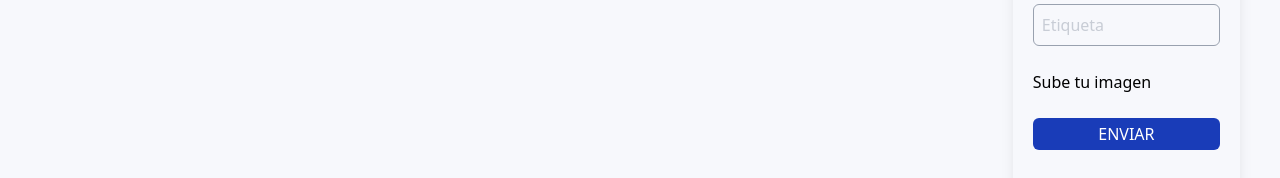
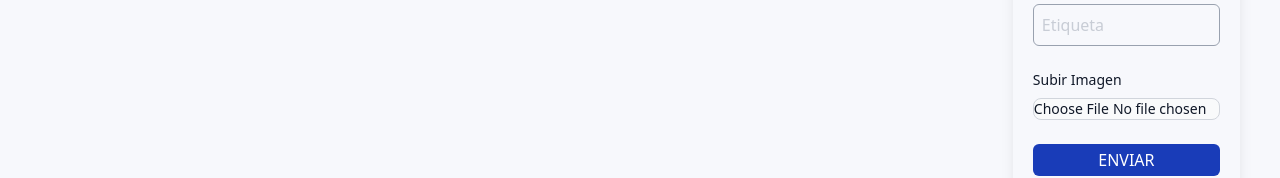
Before and after one commit to Dtomdx/Memorias, a React (Vite) app in the folder client/: page /posts in a window 1280 px wide. Shown: the part 356-534 px from the top of the page. Built offline with nearby package versions, Linux system fonts and the light colour scheme; no server answers.

Commit message:
C: Update upload file

```diff
--- a/client/src/Form/Form.jsx
+++ b/client/src/Form/Form.jsx
@@ -1,5 +1,5 @@
 import React, { useState, useCallback, useEffect } from "react";
-import { useNavigate} from "react-router-dom";
+import { useNavigate } from "react-router-dom";
 
 /* lib para subir imgs */
 import { useDropzone } from "react-dropzone";
@@ -9,76 +9,61 @@ import { useDispatch, useSelector } from "react-redux";
 /* actions redux */
 import { createPost, updatePost } from "../actions/posts";
 
-const Form = ({currentId, setCurrentId}) => {
+const Form = ({ currentId, setCurrentId }) => {
   const [postData, setPostData] = useState({
-
     title: "",
     message: "",
     tags: "",
     selectedFile: "",
   });
 
-  const post = useSelector((state) => currentId ? state.posts.posts.find((p) => p._id === currentId): null)
+  const post = useSelector((state) =>
+    currentId ? state.posts.posts.find((p) => p._id === currentId) : null
+  );
   const user = JSON.parse(localStorage.getItem("profile"));
   const dispatch = useDispatch();
-  const history = useNavigate()
+  const history = useNavigate();
 
   useEffect(() => {
-    if (post){
+    if (post) {
       setPostData(post);
     }
-  },[post])
-
+  }, [post]);
 
   const handleSubmit = (e) => {
     e.preventDefault();
-    if(currentId){
+    if (currentId) {
       //Editando -> actualizar
-      dispatch(updatePost(currentId, {...postData, name: user?.name}))
-    } else{
+      dispatch(updatePost(currentId, { ...postData, name: user?.name }));
+    } else {
       //Creado -> Crear post
-      dispatch(createPost({...postData, name: user?.name}, history))
+      dispatch(createPost({ ...postData, name: user?.name }, history));
     }
 
-    clear()
-  }
+    clear();
+  };
 
   const clear = () => {
-    setCurrentId(null)
+    setCurrentId(null);
     setPostData({
-      title: '',
-      message: '',
-      tags: '',
-      selectedFile: ''
-    })
-  }
+      title: "",
+      message: "",
+      tags: "",
+      selectedFile: "",
+    });
+  };
 
   const convertToBase64 = (selectedFile) => {
-    const reader = new FileReader()
-    reader.readAsDataURL(selectedFile)
+    //console.log(selectedFile.target.files[0])
+    const reader = new FileReader();
+    reader.readAsDataURL(selectedFile);
     reader.onload = () => {
-      //console.log('called: ', reader)
-      //setBase64IMG(reader.result)
-      setPostData(prevData => ({...prevData, selectedFile:reader.result}))
-    }
-  }
 
-  const onDrop = useCallback((acceptedFiles) => {
-    // Do something with the files
-    //console.log(acceptedFiles[0])
-    convertToBase64(acceptedFiles[0])
-  }, []);
-  const { getRootProps, getInputProps, isDragActive, acceptedFiles } =
-    useDropzone({
-      onDrop,
-      accept: {
-        'image/jpeg': ['.jpeg', '.jpg'],
-        'image/png': ['.png'],
-        'image/gif': ['.gif'],
-        'image/webp': ['.webp']
-      },
-      maxFiles: 1
-    });
+      setPostData((prevData) => ({ ...prevData, selectedFile: reader.result }));
+    };
+  };
+
+
 
   return (
     <div className={`p-4 shadow-lg mt-8`}>
@@ -88,16 +73,13 @@ const Form = ({currentId, setCurrentId}) => {
         onSubmit={handleSubmit}
       >
         <h4 className={`text-2xl`}>
-          {
-            currentId ? "Editando": "Creando"
-          } una Memoria
+          {currentId ? "Editando" : "Creando"} una Memoria
         </h4>
 
         <input
           name="title"
           className={`input_form`}
           placeholder="Titulo"
-
           value={postData.title}
           onChange={(e) => setPostData({ ...postData, title: e.target.value })}
         />
@@ -105,7 +87,6 @@ const Form = ({currentId, setCurrentId}) => {
           name="message"
           className={`input_form`}
           placeholder="Mensaje"
-
           value={postData.message}
           onChange={(e) =>
             setPostData({ ...postData, message: e.target.value })
@@ -115,25 +96,34 @@ const Form = ({currentId, setCurrentId}) => {
           name="tags"
           className={`input_form`}
           placeholder="Etiqueta"
-
           value={postData.tags}
           onChange={(e) => setPostData({ ...postData, tags: e.target.value })}
         />
-        <div {...getRootProps()} className={`shadow-2xl`}>
-          <input {...getInputProps()} />
-          {isDragActive ? (
-            <p>Drop the files here ...</p>
-          ) : (
-            <p>Sube tu imagen</p>
-          )}
+        <div className={`flex flex-col`}>
+          <label
+            className="block mb-2 text-sm font-medium text-gray-900 dark:text-white"
+            for="user_avatar"
+          >
+            Subir Imagen
+          </label>
+          <input
+            name="selectedFile"
+            className="block w-full text-sm text-gray-900 border border-gray-300 rounded-lg cursor-pointer bg-gray-50  focus:outline-none"
+            type="file"
+            onChange={(e) => convertToBase64(e.target.files[0])}
+          />
         </div>
         <div>
-          <button className={`mb-2.5 bg-blue-800 text-white uppercase w-full rounded-md py-1`}>
+          <button
+            className={`mb-2.5 bg-blue-800 text-white uppercase w-full rounded-md py-1`}
+          >
             Enviar
           </button>
         </div>
         <div>
-          <button className={`mb-2.5 bg-red-700 text-white uppercase w-full rounded-md py-1`}>
+          <button
+            className={`mb-2.5 bg-red-700 text-white uppercase w-full rounded-md py-1`}
+          >
             Limpiar
           </button>
         </div>
```
